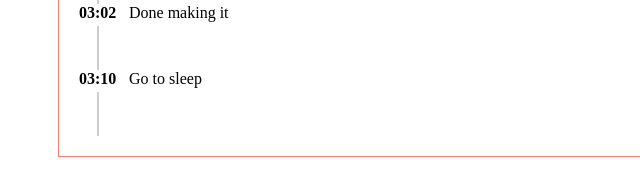
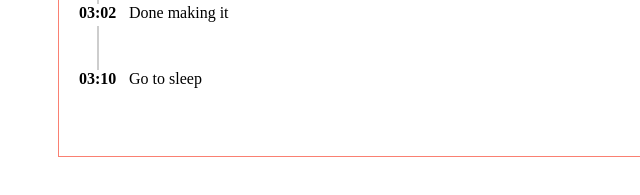
Before and after one commit to moyamoha/html-css-practice, a plain HTML site: page timeline-css-only/index.html in a window 1280 px wide. Shown: the part 157-352 px from the top of the page, 0-640 px from the left. Drawn offline with Linux system fonts and the light colour scheme.

Commit message:
display none on oldest event

```diff
--- a/timeline-css-only/styles.css
+++ b/timeline-css-only/styles.css
@@ -30,3 +30,7 @@ body {
   top: 22px;
   left: 18px;
 }
+
+.event:last-child::before {
+  display: none;
+}
```
